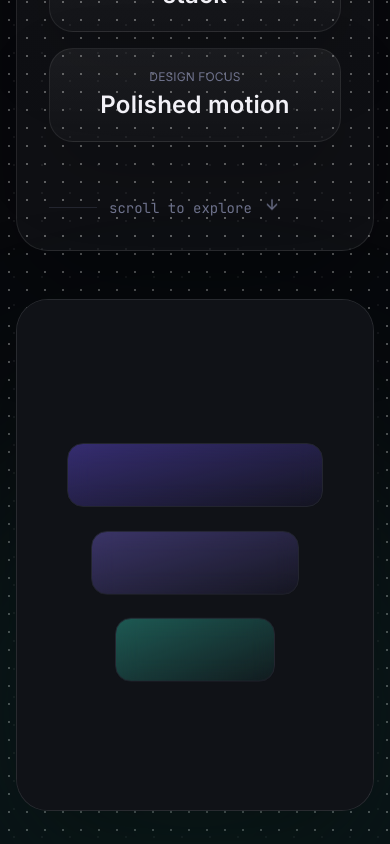
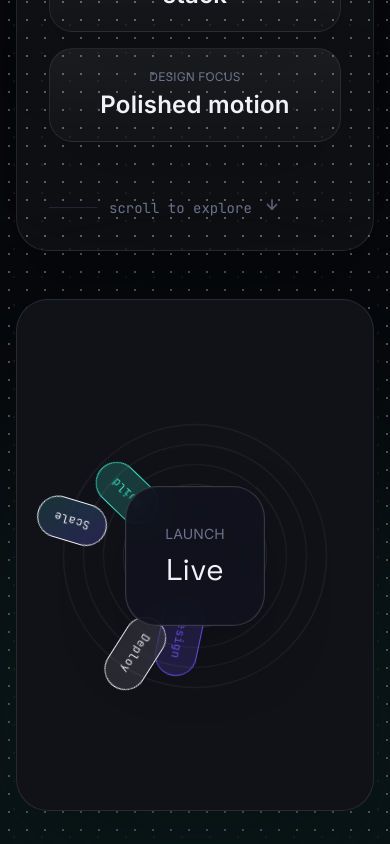
Before and after one commit to khizer08/Portfolio, a React (Vite) app: page / in a window 390 px wide. Shown: the part 1249-2093 px from the top of the page. Built offline with nearby package versions, Linux system fonts and the light colour scheme; no server answers.

Commit message:
ui-fixes

```diff
--- a/src/App.jsx
+++ b/src/App.jsx
@@ -3,7 +3,6 @@ import Footer from "./components/Footer";
 import ScrollProgress from "./components/ScrollProgress";
 import Hero from "./sections/Hero";
 import About from "./sections/About";
-import Orbit from "./sections/Orbit";
 import Skills from "./sections/Skills";
 import Projects from "./sections/Projects";
 import Achievements from "./sections/Achievements";
@@ -26,7 +25,6 @@ export default function App() {
       <main>
         <Hero reducedMotion={reducedMotion} />
         <About />
-        <Orbit />
         <Skills />
         <Projects />
         <Achievements />
--- /dev/null
+++ b/src/components/OrbitScene.jsx
@@ -0,0 +1,54 @@
+import { motion } from "framer-motion";
+
+export default function OrbitScene() {
+  return (
+    <div className="relative mx-auto w-full h-full overflow-visible">
+      <div className="h-full w-full grid justify-items-center items-start">
+        <div className="w-full max-w-[34rem] h-[32rem] sm:h-[34rem] lg:h-[36rem] px-0 py-0">
+          <div className="orbit-scene w-full h-full">
+            <div className="orbit-center glass">
+              <p className="text-faint text-sm uppercase tracking-[0.4em] mb-2">launch</p>
+              <p className="font-display text-3xl sm:text-4xl">Live</p>
+            </div>
+
+            <motion.div
+              animate={{ rotate: 360 }}
+              transition={{ repeat: Infinity, ease: "linear", duration: 24 }}
+              className="orbit-wrapper orbit-wrapper-1"
+            >
+              <div className="orbit-ring orbit-ring-1" />
+              <div className="orbit-satellite bg-primary/20 border-primary/35 text-primary">Design</div>
+            </motion.div>
+
+            <motion.div
+              animate={{ rotate: -360 }}
+              transition={{ repeat: Infinity, ease: "linear", duration: 18 }}
+              className="orbit-wrapper orbit-wrapper-2"
+            >
+              <div className="orbit-ring orbit-ring-2" />
+              <div className="orbit-satellite bg-secondary/20 border-secondary/35 text-secondary">Build</div>
+            </motion.div>
+
+            <motion.div
+              animate={{ rotate: 360 }}
+              transition={{ repeat: Infinity, ease: "linear", duration: 20 }}
+              className="orbit-wrapper orbit-wrapper-3"
+            >
+              <div className="orbit-ring orbit-ring-3" />
+              <div className="orbit-satellite bg-white/10 border-white/20 text-text">Deploy</div>
+            </motion.div>
+
+            <motion.div
+              animate={{ rotate: -360 }}
+              transition={{ repeat: Infinity, ease: "linear", duration: 15 }}
+              className="orbit-wrapper orbit-wrapper-4"
+            >
+              <div className="orbit-ring orbit-ring-4" />
+              <div className="orbit-satellite bg-gradient-to-br from-primary to-secondary border-white/10 text-text">Scale</div>
+            </motion.div>
+          </div>
+        </div>
+      </div>
+    </div>
+  );
+}
--- a/src/index.css
+++ b/src/index.css
@@ -135,16 +135,16 @@ button:focus-visible,
   height: 100%;
   display: grid;
   place-items: center;
-  overflow: hidden;
+  overflow: visible;
 }
 
 .orbit-center {
   position: relative;
   z-index: 5;
-  min-width: 160px;
-  min-height: 160px;
-  max-width: 220px;
-  max-height: 220px;
+  min-width: 170px;
+  min-height: 170px;
+  max-width: 240px;
+  max-height: 240px;
   border-radius: 2rem;
   border: 1px solid rgba(255, 255, 255, 0.16);
   background: rgba(16, 18, 29, 0.88);
@@ -153,7 +153,7 @@ button:focus-visible,
   align-items: center;
   justify-content: center;
   flex-direction: column;
-  padding: 1.75rem;
+  padding: 1.1rem;
 }
 
 .orbit-wrapper {
@@ -170,16 +170,16 @@ button:focus-visible,
 }
 
 .orbit-ring-1 { width: 14rem; height: 14rem; }
-.orbit-ring-2 { width: 18rem; height: 18rem; }
-.orbit-ring-3 { width: 23rem; height: 23rem; }
-.orbit-ring-4 { width: 28rem; height: 28rem; }
+.orbit-ring-2 { width: 17.5rem; height: 17.5rem; }
+.orbit-ring-3 { width: 21.5rem; height: 21.5rem; }
+.orbit-ring-4 { width: 25rem; height: 25rem; }
 
 .orbit-satellite {
   position: absolute;
-  top: calc(50% - 1.45rem);
-  left: calc(50% - 1.45rem);
+  top: calc(50% - 1.1rem);
+  left: calc(50% - 1.1rem);
   width: auto;
-  padding: 0.75rem 1rem;
+  padding: 0.6rem 1rem;
   border-radius: 999px;
   border: 1px solid currentColor;
   font-size: 0.72rem;
@@ -189,20 +189,20 @@ button:focus-visible,
   -webkit-backdrop-filter: blur(24px);
 }
 
-.orbit-wrapper-1 .orbit-satellite { transform: translate(6.4rem, -0.4rem); }
-.orbit-wrapper-2 .orbit-satellite { transform: translate(8.8rem, -0.4rem); }
-.orbit-wrapper-3 .orbit-satellite { transform: translate(11.5rem, -0.4rem); }
-.orbit-wrapper-4 .orbit-satellite { transform: translate(14rem, -0.4rem); }
+.orbit-wrapper-1 .orbit-satellite { transform: translate(6rem, -0.3rem); }
+.orbit-wrapper-2 .orbit-satellite { transform: translate(7.8rem, -0.3rem); }
+.orbit-wrapper-3 .orbit-satellite { transform: translate(9.7rem, -0.3rem); }
+.orbit-wrapper-4 .orbit-satellite { transform: translate(11.8rem, -0.3rem); }
 
 @media (max-width: 768px) {
-  .orbit-ring-1 { width: 12rem; height: 12rem; }
-  .orbit-ring-2 { width: 14.5rem; height: 14.5rem; }
-  .orbit-ring-3 { width: 18.5rem; height: 18.5rem; }
-  .orbit-ring-4 { width: 22.5rem; height: 22.5rem; }
-  .orbit-wrapper-1 .orbit-satellite { transform: translate(5.1rem, -0.35rem); }
-  .orbit-wrapper-2 .orbit-satellite { transform: translate(6.7rem, -0.35rem); }
-  .orbit-wrapper-3 .orbit-satellite { transform: translate(8.8rem, -0.35rem); }
-  .orbit-wrapper-4 .orbit-satellite { transform: translate(10.7rem, -0.35rem); }
+  .orbit-ring-1 { width: 9rem; height: 9rem; }
+  .orbit-ring-2 { width: 11.5rem; height: 11.5rem; }
+  .orbit-ring-3 { width: 14rem; height: 14rem; }
+  .orbit-ring-4 { width: 16.5rem; height: 16.5rem; }
+  .orbit-wrapper-1 .orbit-satellite { transform: translate(3.8rem, -0.3rem); }
+  .orbit-wrapper-2 .orbit-satellite { transform: translate(4.7rem, -0.3rem); }
+  .orbit-wrapper-3 .orbit-satellite { transform: translate(5.8rem, -0.3rem); }
+  .orbit-wrapper-4 .orbit-satellite { transform: translate(6.9rem, -0.3rem); }
   .orbit-center {
     min-width: 140px;
     min-height: 140px;
--- a/src/sections/Contact.jsx
+++ b/src/sections/Contact.jsx
@@ -51,10 +51,10 @@ export default function Contact() {
                 href={href}
                 target={href.startsWith("http") ? "_blank" : undefined}
                 rel={href.startsWith("http") ? "noopener noreferrer" : undefined}
-                className="group flex items-center gap-3 font-mono text-sm sm:text-base px-5 py-3 rounded-full border border-white/10 bg-surface/90 text-text shadow-[0_22px_50px_rgba(0,0,0,0.24)] backdrop-blur-sm hover:bg-surface hover:text-white transition-all duration-200"
+                className="group flex items-center gap-3 font-mono text-sm sm:text-base px-5 py-3 rounded-full border border-white/15 bg-white/5 text-white shadow-[0_22px_50px_rgba(110,86,248,0.18)] backdrop-blur-sm hover:bg-white/10 hover:border-primary/40 transition-all duration-200"
               >
-                <Icon size={15} />
-                {label}
+                <Icon size={15} className="text-primary" />
+                <span className="text-white font-semibold">{label}</span>
                 <ArrowUpRight size={13} className="opacity-0 -translate-x-1 group-hover:opacity-100 group-hover:translate-x-0 transition-all duration-200" />
               </a>
             ))}
--- a/src/sections/Hero.jsx
+++ b/src/sections/Hero.jsx
@@ -2,7 +2,7 @@ import { motion } from "framer-motion";
 import { ArrowDown, Download, Mail } from "lucide-react";
 import { profile } from "../data/portfolio";
 import Button from "../components/Button";
-import HeroStackScene from "../three/HeroStackScene";
+import OrbitScene from "../components/OrbitScene";
 
 export default function Hero({ reducedMotion }) {
   return (
@@ -11,7 +11,7 @@ export default function Hero({ reducedMotion }) {
       <div className="absolute inset-x-0 top-0 h-1/2 bg-[radial-gradient(circle_at_top,_rgba(110,86,248,0.28),transparent_55%)] pointer-events-none" />
       <div className="absolute -bottom-32 left-1/2 w-[36rem] h-[36rem] bg-secondary/10 rounded-full blur-[120px] -translate-x-1/2" />
 
-      <div className="relative mx-auto max-w-7xl px-4 sm:px-6 w-full grid lg:grid-cols-[1.05fr_0.95fr] gap-12 items-center">
+      <div className="relative mx-auto max-w-7xl px-4 sm:px-6 w-full grid lg:grid-cols-[1.05fr_0.95fr] gap-12 items-start">
         <div className="hero-content rounded-[2rem] border border-white/10 p-8 sm:p-10">
           <motion.p
             initial={{ opacity: 0, y: 12 }}
@@ -93,7 +93,7 @@ export default function Hero({ reducedMotion }) {
           transition={{ duration: 0.85, delay: 0.2, ease: [0.16, 1, 0.3, 1] }}
           className="relative h-[32rem] sm:h-[38rem] lg:h-[45rem] rounded-[2rem] overflow-hidden border border-white/10 bg-surface shadow-[0_40px_120px_rgba(0,0,0,0.45)]"
         >
-          <HeroStackScene reducedMotion={reducedMotion} className="w-full h-full" />
+          <OrbitScene />
         </motion.div>
       </div>
     </section>
--- a/src/sections/Orbit.jsx
+++ b/src/sections/Orbit.jsx
@@ -4,7 +4,7 @@ import Reveal from "../components/Reveal";
 
 export default function Orbit() {
   return (
-    <section id="orbit" className="relative py-24 md:py-32 overflow-hidden">
+    <section id="orbit" className="relative py-28 md:py-36 overflow-hidden">
       <div className="absolute inset-x-0 top-0 h-1/2 bg-[radial-gradient(circle_at_top,_rgba(110,86,248,0.18),transparent_65%)] pointer-events-none" />
       <div className="absolute inset-0 pointer-events-none">
         <div className="absolute top-12 left-8 w-24 h-24 rounded-full bg-primary/10 blur-3xl" />
@@ -44,7 +44,7 @@ export default function Orbit() {
           </div>
 
           <Reveal>
-            <div className="relative mx-auto w-full max-w-[28rem] md:max-w-xl aspect-square overflow-hidden">
+            <div className="relative mx-auto w-full max-w-[24rem] md:max-w-[28rem] aspect-square overflow-hidden">
               <div className="orbit-scene">
                 <div className="orbit-center glass">
                   <p className="text-faint text-sm uppercase tracking-[0.4em] mb-2">launch</p>
```
Also changed, not shown: src/components/Navbar.jsx (+11 -1 lines).
